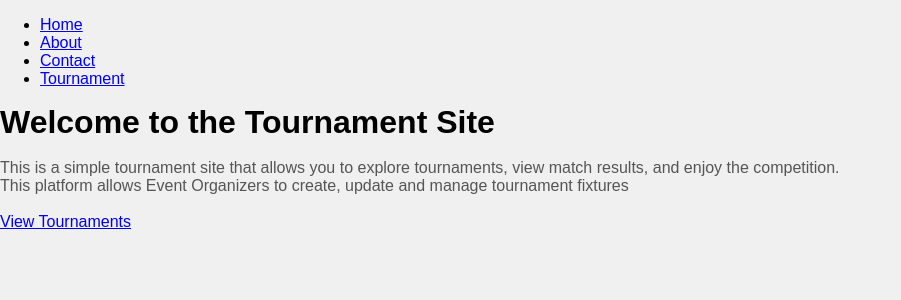
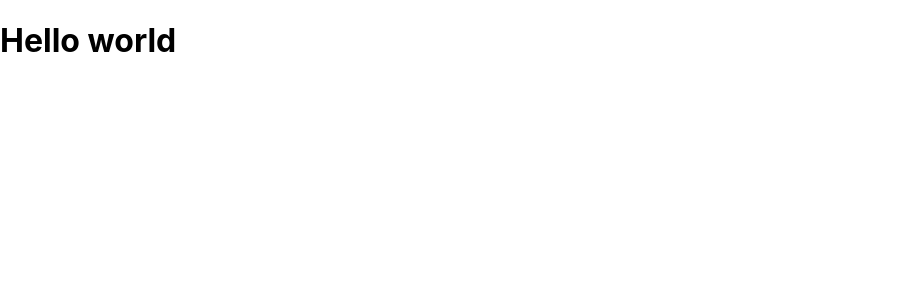
Before and after one commit to RichardMiruka/SDMS-Frontend, a React (Create React App) app in the folder sdms-app/: page / in a window 1280 px wide. Shown: the top 300 px of the page, without its empty margins (0-901 px from the left). Built offline with nearby package versions, Linux system fonts and the light colour scheme.

Commit message:
changes before starting

```diff
--- a/sdms-app/package.json
+++ b/sdms-app/package.json
@@ -8,7 +8,7 @@
     "@testing-library/user-event": "^13.5.0",
     "react": "^18.2.0",
     "react-dom": "^18.2.0",
-    "react-scripts": "5.0.1",
+    "react-scripts": "^3.0.1",
     "web-vitals": "^2.1.4"
   },
   "scripts": {
--- a/sdms-app/src/App.js
+++ b/sdms-app/src/App.js
@@ -1,25 +1,26 @@
 import React from 'react';
-import { BrowserRouter as Router, Route, Routes } from 'react-router-dom';
-import Navbar from './components/Navbar';
-import Home from './pages/Home';
-import About from './pages/About';
-import Contact from './pages/Contact';
-import TournamentPage from './pages/TournamentPage';
-import './App.css';
+// import { BrowserRouter as Router, Route, Routes } from 'react-router-dom';
+// import Navbar from './components/Navbar';
+// import Home from './pages/Home';
+// import About from './pages/About';
+// import Contact from './pages/Contact';
+// import TournamentPage from './pages/TournamentPage';
+// import './App.css';
 
 const App = () => {
   return (
-    <Router>
-      <div>
-        <Navbar />
-        <Routes>
-          <Route path="/" element={<Home />} />
-          <Route path="/about" element={<About />} />
-          <Route path="/contact" element={<Contact />} />
-          <Route path="/tournament" element={<TournamentPage />} />
-        </Routes>
-      </div>
-    </Router>
+    <h1>Hello world</h1>
+    // <Router>
+    //   <div>
+    //     <Navbar />
+    //     <Routes>
+    //       <Route path="/" element={<Home />} />
+    //       <Route path="/about" element={<About />} />
+    //       <Route path="/contact" element={<Contact />} />
+    //       <Route path="/tournament" element={<TournamentPage />} />
+    //     </Routes>
+    //   </div>
+    // </Router>
   );
 };
 
--- a/sdms-app/src/index.js
+++ b/sdms-app/src/index.js
@@ -2,7 +2,7 @@ import React from 'react';
 import ReactDOM from 'react-dom/client';
 import './index.css';
 import App from './App';
-import reportWebVitals from './reportWebVitals';
+
 
 const root = ReactDOM.createRoot(document.getElementById('root'));
 root.render(
@@ -10,8 +10,3 @@ root.render(
     <App />
   </React.StrictMode>
 );
-
-// If you want to start measuring performance in your app, pass a function
-// to log results (for example: reportWebVitals(console.log))
-// or send to an analytics endpoint. Learn more: https://bit.ly/CRA-vitals
-reportWebVitals();
```
Also changed, not shown: 2 other files (tests, documents, lock files or other folders).
